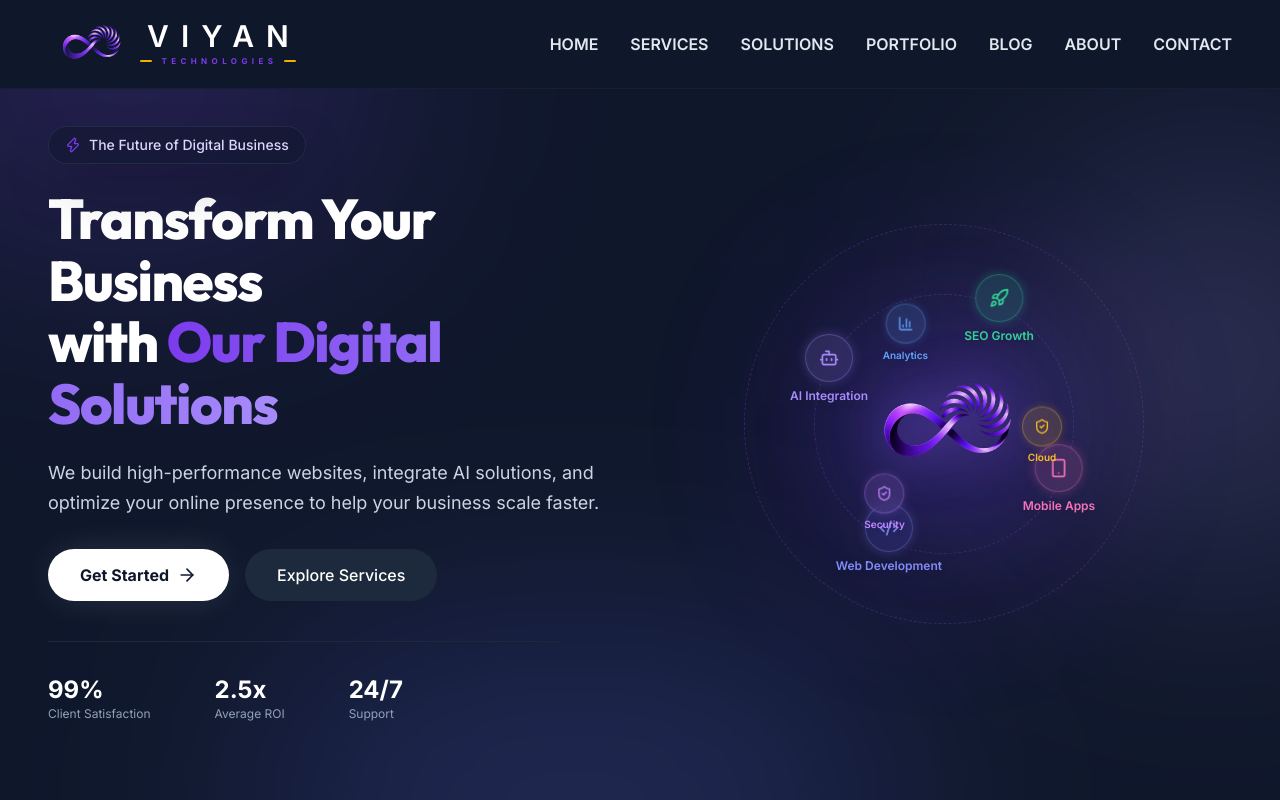
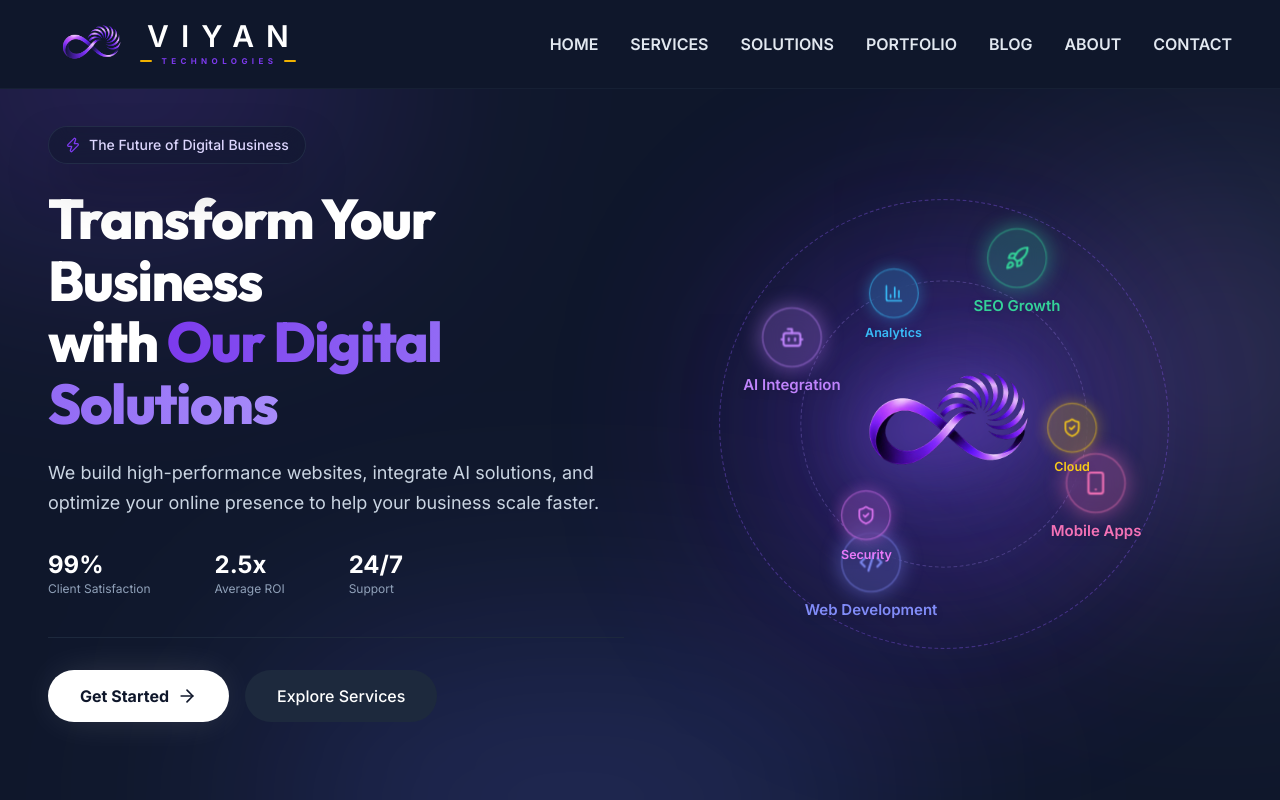
Before and after one commit to viyantechnologies/viyantechnologies, a React (Vite) app: page / in a window 1280 px wide. Shown: the top 800 px of the page. Built offline with nearby package versions, Linux system fonts and the light colour scheme.

Commit message:
Updated on 30.06.2026

```diff
--- a/src/components/Hero/Hero.jsx
+++ b/src/components/Hero/Hero.jsx
@@ -37,23 +37,7 @@ const Hero = () => {
               We build high-performance websites, integrate AI solutions, and optimize your online presence to help your business scale faster.
             </p>
 
-            <div className="flex flex-wrap gap-4 pt-2 w-full">
-              <a
-                href="#contact"
-                className="inline-flex items-center justify-center px-8 py-3.5 text-base font-bold rounded-full text-slate-900 bg-white hover:bg-slate-100 transition-all shadow-[0_0_40px_-10px_rgba(255,255,255,0.2)] hover:shadow-[0_0_60px_-15px_rgba(255,255,255,0.4)] group"
-              >
-                Get Started
-                <ArrowRight className="ml-2 w-5 h-5 group-hover:translate-x-1 transition-transform" />
-              </a>
-              <a
-                href="#services"
-                className="inline-flex items-center justify-center px-8 py-3.5 text-base font-medium rounded-full text-slate-900 dark:text-white bg-slate-100 dark:bg-slate-800 hover:bg-slate-200 dark:hover:bg-slate-700 transition-colors"
-              >
-                Explore Services
-              </a>
-            </div>
-
-            <div className="flex flex-wrap items-center gap-10 md:gap-16 pt-8 mt-4 border-t border-slate-200 dark:border-slate-800 w-full max-w-lg">
+            <div className="flex flex-wrap items-center gap-10 md:gap-16 pt-2 w-full max-w-lg">
               <div className="flex flex-col">
                 <span className="text-2xl font-bold text-slate-900 dark:text-white">99%</span>
                 <span className="text-xs text-slate-500 dark:text-slate-400">Client Satisfaction</span>
@@ -67,6 +51,22 @@ const Hero = () => {
                 <span className="text-xs text-slate-500 dark:text-slate-400">Support</span>
               </div>
             </div>
+
+            <div className="flex flex-row sm:flex-wrap items-center gap-3 sm:gap-4 pt-8 mt-4 border-t border-slate-200 dark:border-slate-800 w-full">
+              <a
+                href="#contact"
+                className="flex-1 sm:flex-initial inline-flex items-center justify-center px-4 sm:px-8 py-3 sm:py-3.5 text-sm sm:text-base font-bold rounded-full text-slate-900 bg-white hover:bg-slate-100 transition-all shadow-[0_0_40px_-10px_rgba(255,255,255,0.2)] hover:shadow-[0_0_60px_-15px_rgba(255,255,255,0.4)] group whitespace-nowrap"
+              >
+                Get Started
+                <ArrowRight className="ml-1.5 sm:ml-2 w-4 h-4 sm:w-5 sm:h-5 group-hover:translate-x-1 transition-transform" />
+              </a>
+              <a
+                href="#services"
+                className="flex-1 sm:flex-initial inline-flex items-center justify-center px-4 sm:px-8 py-3 sm:py-3.5 text-sm sm:text-base font-medium rounded-full text-slate-900 dark:text-white bg-slate-100 dark:bg-slate-800 hover:bg-slate-200 dark:hover:bg-slate-700 transition-colors whitespace-nowrap"
+              >
+                Explore Services
+              </a>
+            </div>
           </motion.div>
 
           {/* Visual Content — Logo Orbital Animation */}
@@ -74,32 +74,32 @@ const Hero = () => {
             initial={{ opacity: 0, scale: 0.85 }}
             animate={{ opacity: 1, scale: 1 }}
             transition={{ duration: 1.1, delay: 0.25, ease: 'easeOut' }}
-            className="relative h-[380px] sm:h-[440px] lg:h-[500px] flex items-center justify-center"
+            className="relative h-[420px] sm:h-[480px] lg:h-[560px] flex items-center justify-center scale-105 sm:scale-110 lg:scale-120 xl:scale-125 origin-center transition-transform duration-300 w-full"
           >
             {/* Ambient radial glow */}
-            <div className="absolute w-72 h-72 rounded-full bg-violet-600/25 blur-[90px] animate-pulse" style={{ animationDuration: '3s' }} />
-            <div className="absolute w-48 h-48 rounded-full bg-indigo-500/20 blur-[60px] animate-pulse" style={{ animationDuration: '4.5s', animationDelay: '1s' }} />
+            <div className="absolute w-80 h-80 rounded-full bg-violet-600/30 blur-[90px] animate-pulse" style={{ animationDuration: '3s' }} />
+            <div className="absolute w-56 h-56 rounded-full bg-indigo-500/25 blur-[60px] animate-pulse" style={{ animationDuration: '4.5s', animationDelay: '1s' }} />
 
             {/* Outer orbit ring track */}
             <div
-              className="absolute w-[340px] h-[340px] sm:w-[400px] sm:h-[400px] rounded-full"
-              style={{ border: '1px dashed rgba(139,92,246,0.25)' }}
+              className="absolute rounded-full"
+              style={{ width: '360px', height: '360px', border: '1px dashed rgba(139,92,246,0.35)' }}
             />
 
             {/* Inner orbit ring track */}
             <div
-              className="absolute w-[220px] h-[220px] sm:w-[260px] sm:h-[260px] rounded-full"
-              style={{ border: '1px dashed rgba(167,139,250,0.18)' }}
+              className="absolute rounded-full"
+              style={{ width: '230px', height: '230px', border: '1px dashed rgba(167,139,250,0.25)' }}
             />
 
             {/* Outer orbit — 4 service circles, clockwise */}
             {[
-              { label: 'Web Development', Icon: Code2,    color: '#818cf8', bg: 'rgba(99,102,241,0.15)',  angle: 0   },
-              { label: 'AI Integration',  Icon: Bot,       color: '#a78bfa', bg: 'rgba(167,139,250,0.15)', angle: 90  },
-              { label: 'SEO Growth',      Icon: Rocket,    color: '#34d399', bg: 'rgba(52,211,153,0.15)',  angle: 180 },
-              { label: 'Mobile Apps',     Icon: Smartphone,color: '#f472b6', bg: 'rgba(244,114,182,0.15)', angle: 270 },
+              { label: 'Web Development', Icon: Code2,    color: '#818cf8', bg: 'rgba(129,140,248,0.22)',  angle: 0   },
+              { label: 'AI Integration',  Icon: Bot,       color: '#c084fc', bg: 'rgba(192,132,252,0.22)', angle: 90  },
+              { label: 'SEO Growth',      Icon: Rocket,    color: '#34d399', bg: 'rgba(52,211,153,0.22)',  angle: 180 },
+              { label: 'Mobile Apps',     Icon: Smartphone,color: '#f472b6', bg: 'rgba(244,114,182,0.22)', angle: 270 },
             ].map(({ label, Icon, color, bg, angle }) => {
-              const r = 170; // outer radius px
+              const r = 180; // outer radius px
               const rad = (angle * Math.PI) / 180;
               const x = Math.cos(rad) * r;
               const y = Math.sin(rad) * r;
@@ -138,8 +138,8 @@ const Hero = () => {
                     className="flex items-center justify-center w-12 h-12 rounded-full backdrop-blur-sm shadow-lg transition-transform duration-350 group-hover:scale-110"
                     style={{
                       background: bg,
-                      border: `1px solid ${color}55`,
-                      boxShadow: `0 0 12px 0px ${color}44`,
+                      border: `1px solid ${color}88`,
+                      boxShadow: `0 0 16px 2px ${color}66`,
                     }}
                   >
                     <Icon size={20} />
@@ -155,11 +155,11 @@ const Hero = () => {
 
             {/* Inner orbit — 3 service circles, counter-clockwise */}
             {[
-              { label: 'Analytics',  Icon: BarChart3,   color: '#60a5fa', bg: 'rgba(96,165,250,0.15)',  angle: 60  },
-              { label: 'Cloud',      Icon: ShieldCheck, color: '#fbbf24', bg: 'rgba(251,191,36,0.15)',  angle: 180 },
-              { label: 'Security',   Icon: ShieldCheck, color: '#c084fc', bg: 'rgba(192,132,252,0.15)', angle: 300 },
+              { label: 'Analytics',  Icon: BarChart3,   color: '#38bdf8', bg: 'rgba(56,189,248,0.22)',  angle: 60  },
+              { label: 'Cloud',      Icon: ShieldCheck, color: '#facc15', bg: 'rgba(250,204,21,0.22)',  angle: 180 },
+              { label: 'Security',   Icon: ShieldCheck, color: '#e879f9', bg: 'rgba(232,121,249,0.22)', angle: 300 },
             ].map(({ label, Icon, color, bg, angle }) => {
-              const r = 110;
+              const r = 115;
               return (
                 <motion.div
                   key={label}
@@ -195,8 +195,8 @@ const Hero = () => {
                     className="flex items-center justify-center w-10 h-10 rounded-full backdrop-blur-sm shadow-md transition-transform duration-350 group-hover:scale-110"
                     style={{
                       background: bg,
-                      border: `1px solid ${color}55`,
-                      boxShadow: `0 0 10px 0px ${color}33`,
+                      border: `1px solid ${color}88`,
+                      boxShadow: `0 0 12px 1px ${color}55`,
                     }}
                   >
                     <Icon size={16} />
@@ -217,7 +217,7 @@ const Hero = () => {
               animate={{ scale: [1, 1.06, 1] }}
               transition={{ repeat: Infinity, duration: 4, ease: 'easeInOut' }}
               className="relative z-20 w-36 h-36 sm:w-44 sm:h-44 object-contain"
-              style={{ filter: 'drop-shadow(0 0 24px rgba(139,92,246,0.6))' }}
+              style={{ filter: 'drop-shadow(0 0 28px rgba(139,92,246,0.95))' }}
             />
           </motion.div>
         </div>
```
Also changed, not shown: src/components/WhyChoose/WhyChoose.jsx (+20 -11 lines).
